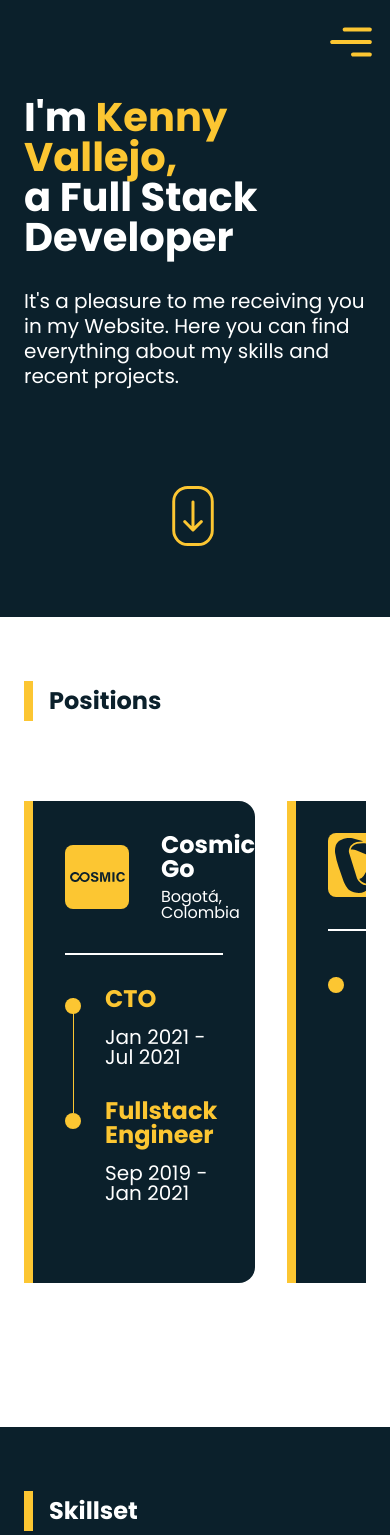
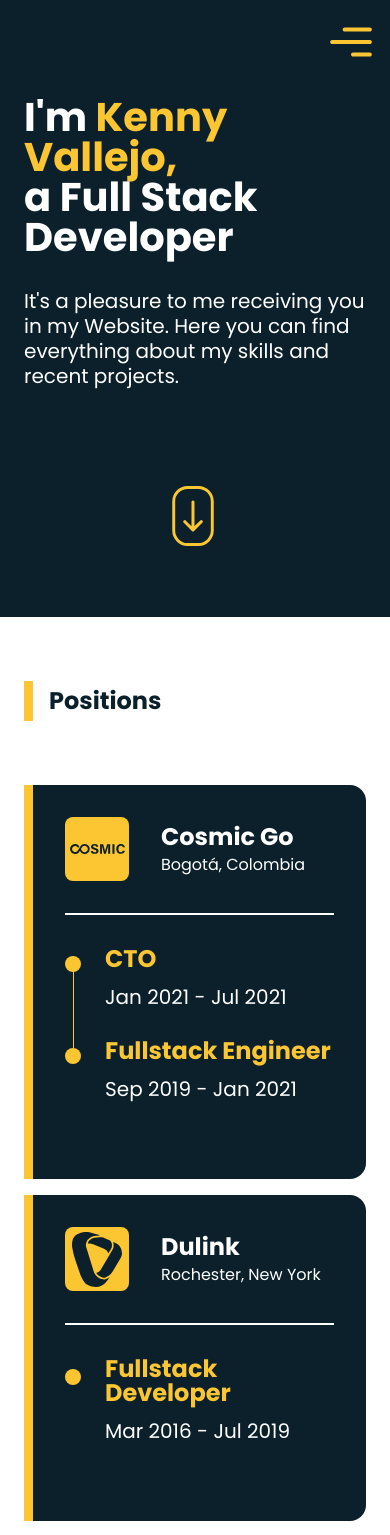
Before and after one commit to kennyvallejodev/personal-page, a Next.js app: page / in a window 390 px wide. Shown: the top 1535 px of the page. Built offline with nearby package versions, Linux system fonts and the light colour scheme.

Commit message:
responsive: cards in positions

```diff
--- a/components/Card/Position.tsx
+++ b/components/Card/Position.tsx
@@ -14,7 +14,7 @@ import { Text, TextColor, TextSize } from "../Text";
 const Container = styled.div`
   width: 100%;
   // height: 100%;
-  margin: 1rem;
+  // margin: 1rem;
   min-height: calc(6rem * 3);
 
   // Background
@@ -156,7 +156,7 @@ export const PositionCard: React.FC<PositionCardI> = (props) => {
   const { roles = [], company } = props;
 
   return (
-    <Container>
+    <Container className='card-item'>
       <Header>
         <HeaderIcon>
 					<Image
--- a/layouts/home/positions.tsx
+++ b/layouts/home/positions.tsx
@@ -38,6 +38,29 @@ const CardsContainer = styled.div`
 	margin: 4rem auto;
 
 	align-items: stretch;
+
+	flex-wrap: wrap;
+	justify-content: space-between;
+
+	.card-item {
+		width: calc(95% / 3);
+	}
+
+	@media (min-width: 700px) and (max-width: 1000px) {
+
+		.card-item {
+			width: calc(97.5% / 2);
+			margin-bottom: 1rem;
+		}
+	}
+
+	@media (max-width: 700px) {
+
+		.card-item {
+			width: 100%;
+			margin-bottom: 1rem;
+		}
+	}
 `;
 
 export const Positions: React.FC = (props) => {
```
